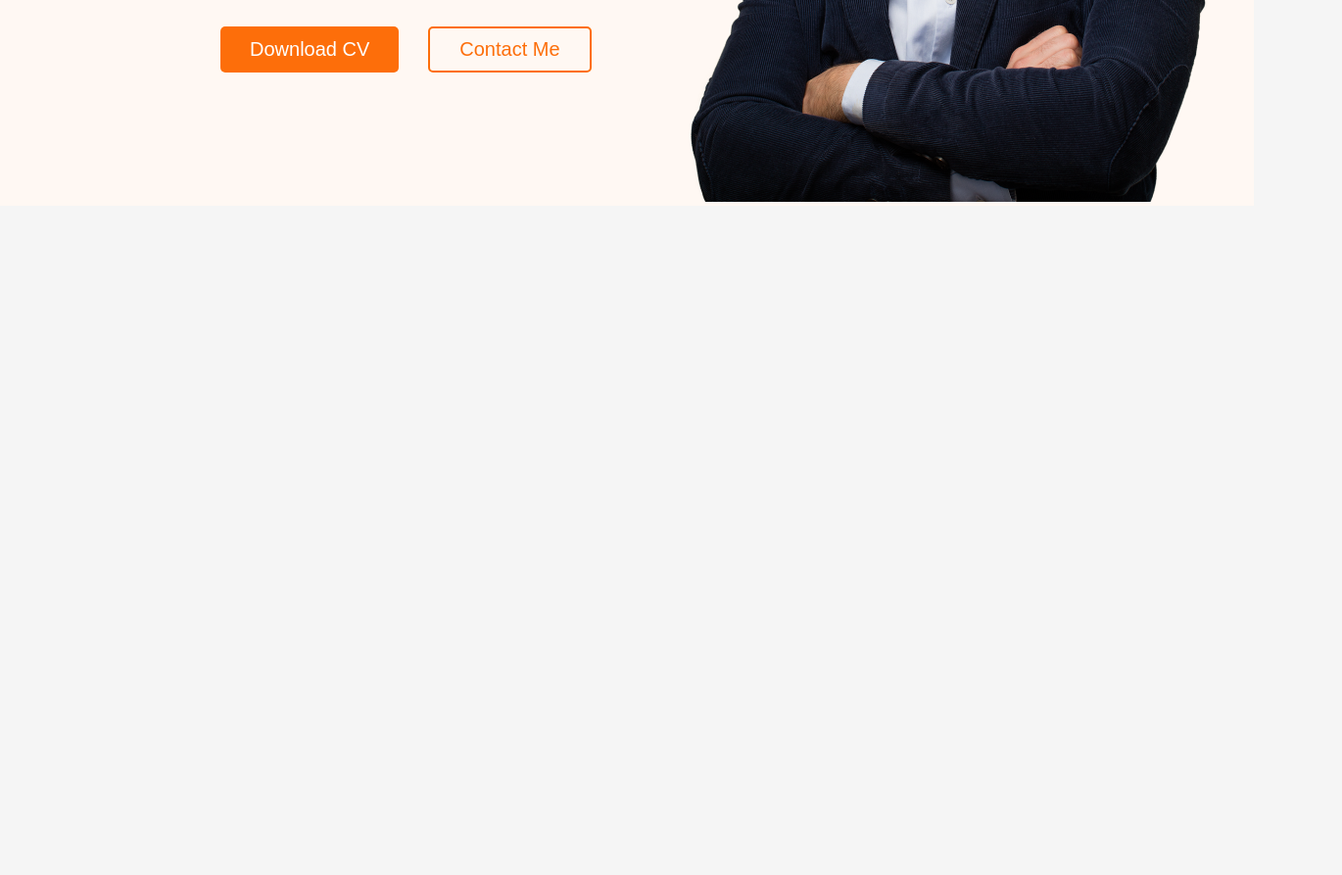
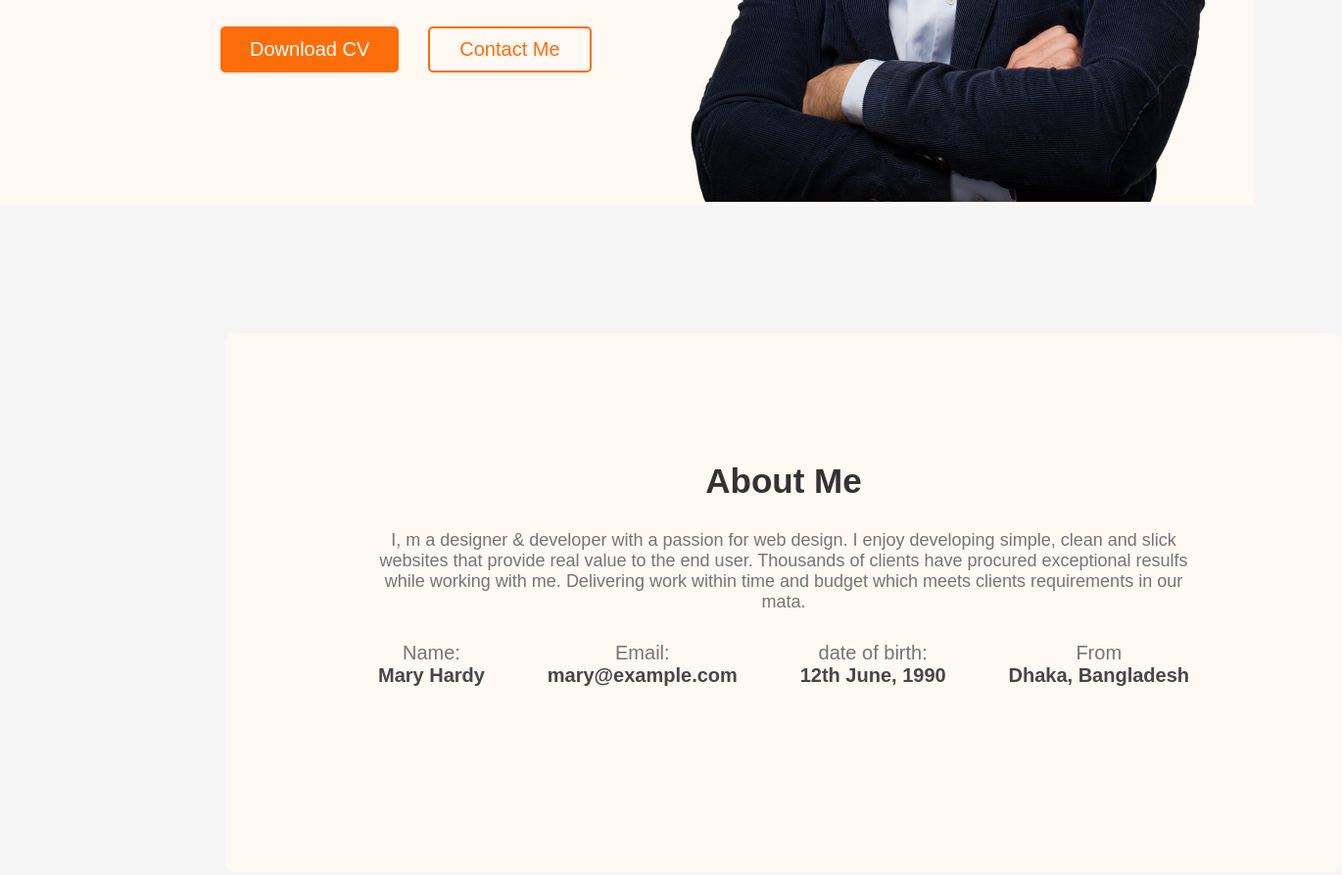
Before and after one commit to minhaj-hossain/My-Portfolio-Test, a plain HTML site: page index.html in a window 1280 px wide. Shown: the part 563-1456 px from the top of the page at 98% size, 1370 px wide, since content can reach past the window. Before the commit the page ends 800 px from the top, so only its background shows below. Drawn offline with Linux system fonts and the light colour scheme; a web font is replaced by a local one.

Commit message:
about me section completed

```diff
--- a/index.html
+++ b/index.html
@@ -36,9 +36,7 @@
           </p>
           <div class="hero-button-container">
             <button class="btn-orange">Download CV</button>
-            <button class="btn-transparent">
-              Contact Me
-            </button>
+            <button class="btn-transparent">Contact Me</button>
           </div>
         </div>
         <div class="hero-right">
@@ -46,5 +44,37 @@
         </div>
       </section>
     </header>
+    <main>
+      <div class="about-me">
+        <div class="about-me-inner">
+          <div class="header"><h3>About Me</h3></div>
+          <div class="para">
+            I, m a designer & developer with a passion for web design. I enjoy
+            developing simple, clean and slick websites that provide real value
+            to the end user. Thousands of clients have procured exceptional
+            resulfs while working with me. Delivering work within time and
+            budget which meets clients requirements in our mata.
+          </div>
+          <div class="about-me-inner-info">
+            <div class="info-inner">
+              <p>Name:</p>
+              <p class="bold">Mary Hardy</p>
+            </div>
+            <div class="info-inner">
+              <p>Email:</p>
+              <p class="bold">mary@example.com</p>
+            </div>
+            <div class="info-inner">
+              <p>date of birth:</p>
+              <p class="bold">12th June, 1990</p>
+            </div>
+            <div class="info-inner">
+              <p>From</p>
+              <p class="bold">Dhaka, Bangladesh</p>
+            </div>
+          </div>
+        </div>
+      </div>
+    </main>
   </body>
 </html>
--- a/styles/style.css
+++ b/styles/style.css
@@ -31,6 +31,8 @@
   border-radius: 5px;
   cursor: pointer;
 }
+
+/* sequential styles */
 
 body {
   background-color: #f5f5f5;
@@ -113,3 +115,42 @@ nav div ul li a {
   gap: 30px;
   margin-top: 30px;
 }
+
+.about-me {
+  margin: 130px 230px;
+  width: 1140px;
+  height: 550px;
+  padding: 131px 156px;
+  background-color: #fff8f3;
+  border-radius: 10px;
+}
+
+.about-me .header h3 {
+  font-size: 35px;
+  font-weight: bold;
+}
+
+.about-me-inner {
+  text-align: center;
+}
+
+.about-me-inner .para {
+  font-size: 18px;
+  color: #757575;
+  padding: 30px 0;
+}
+
+.about-me-inner-info {
+  display: flex;
+  justify-content: space-between;
+}
+
+.info-inner {
+  color: #757575;
+  font-size: 20px;
+}
+
+.info-inner .bold {
+  color: #474747;
+  font-weight: bold;
+}
```
